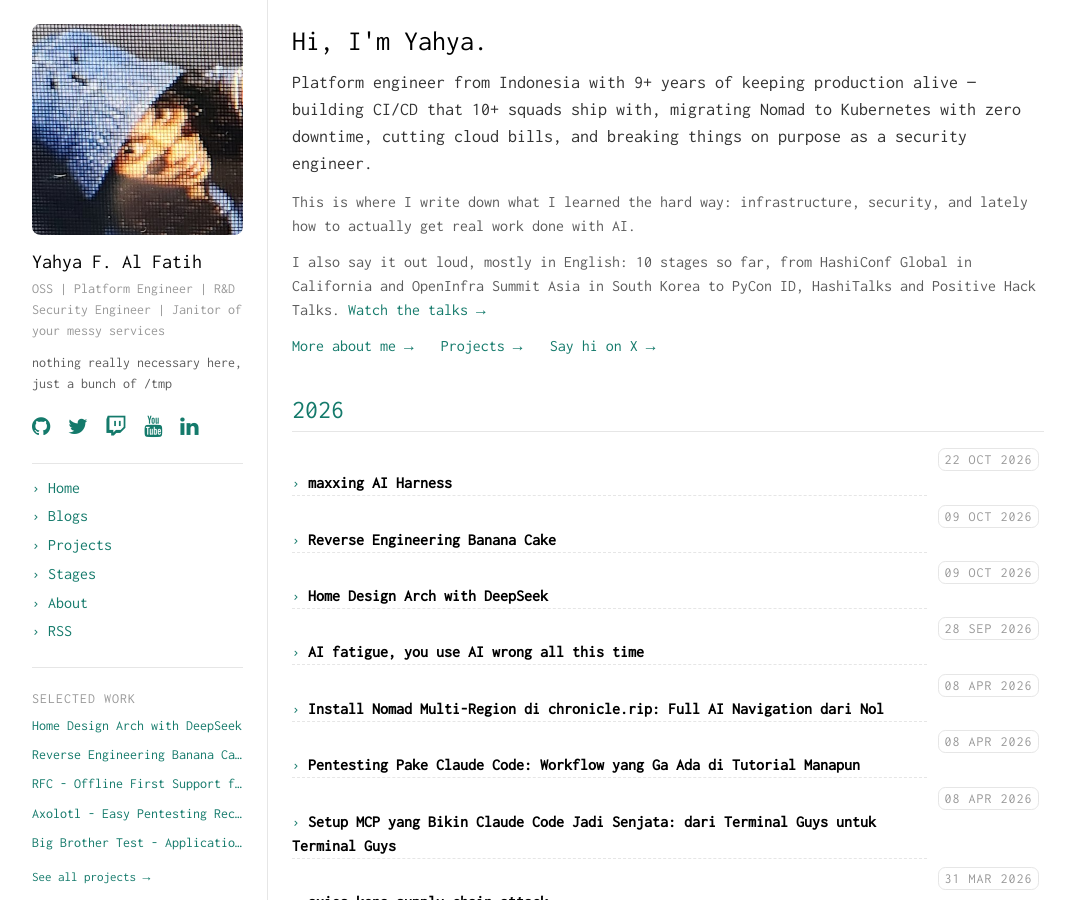
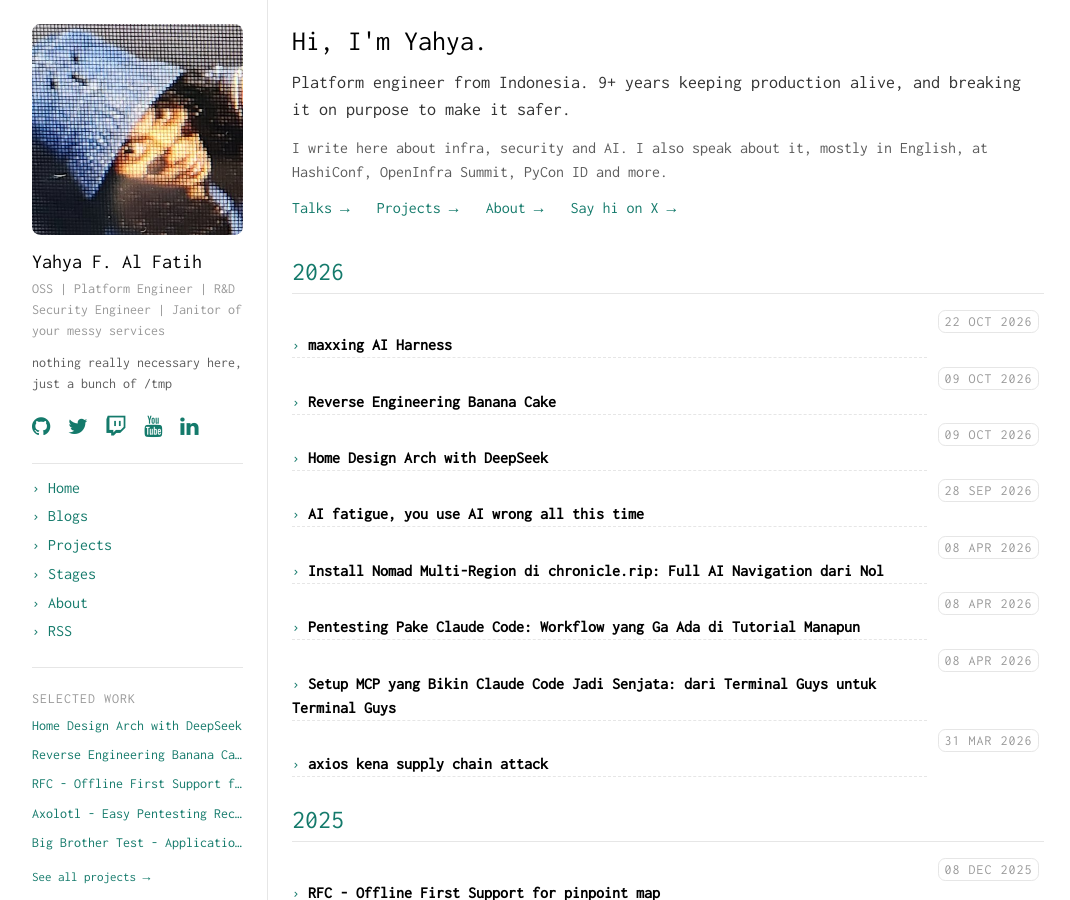
Before and after one commit to k1m0ch1/k1m0ch1.github.io, a Jekyll site: the page built from index.html, in a window 1280 px wide and 900 px high. Shown: the whole window, without its empty margins (102-1172 px from the left). Built offline with Jekyll 4.4.1, drawn with Linux system fonts in a browser that asks for light colours; the list of posts is cut into pages by our own code.

Commit message:
home: shorter intro that names the stages
Two lines instead of three paragraphs: who I am, what I write about, and that I speak at HashiConf, OpenInfra Summit, PyCon ID and more, mostly in English. Talks is now the first link.

```diff
--- a/index.html
+++ b/index.html
@@ -8,24 +8,17 @@
   <div class="container">
     <h1 class="home-intro-title">Hi, I'm Yahya.</h1>
     <p class="home-intro-lead">
-      Platform engineer from Indonesia with 9+ years of keeping production alive —
-      building CI/CD that 10+ squads ship with, migrating Nomad to Kubernetes with zero downtime,
-      cutting cloud bills, and breaking things on purpose as a security engineer.
+      Platform engineer from Indonesia. 9+ years keeping production alive,
+      and breaking it on purpose to make it safer.
     </p>
     <p>
-      This is where I write down what I learned the hard way: infrastructure, security,
-      and lately how to actually get real work done with AI.
-    </p>
-    {% assign stages_page = site.pages | where: "name", "stages.html" | first %}
-    <p>
-      I also say it out loud, mostly in English: {{ stages_page.talks.size }} stages so far, from
-      HashiConf Global in California and OpenInfra Summit Asia in South Korea to PyCon ID,
-      HashiTalks and Positive Hack Talks.
-      <a class="link" href="{{ '/stages' | prepend: site.baseurl }}">Watch the talks →</a>
+      I write here about infra, security and AI. I also speak about it, mostly in English,
+      at HashiConf, OpenInfra Summit, PyCon ID and more.
     </p>
     <p class="home-intro-links">
-      <a class="link" href="{{ '/about' | prepend: site.baseurl }}">More about me →</a>
+      <a class="link" href="{{ '/stages' | prepend: site.baseurl }}">Talks →</a>
       <a class="link" href="{{ '/projects' | prepend: site.baseurl }}">Projects →</a>
+      <a class="link" href="{{ '/about' | prepend: site.baseurl }}">About →</a>
       <a class="link" href="https://x.com/{{ site.twitter_username }}">Say hi on X →</a>
     </p>
   </div>
```
